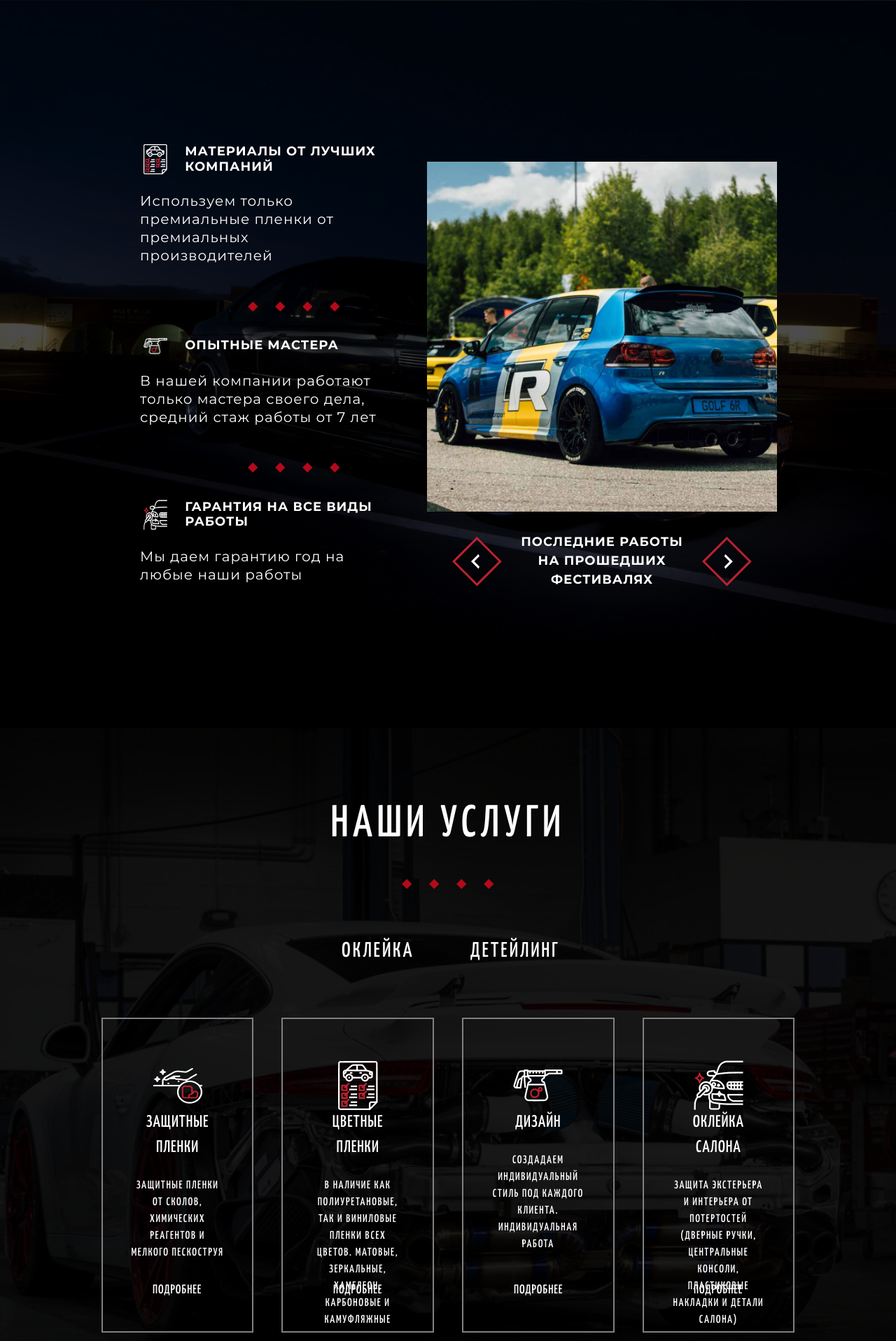
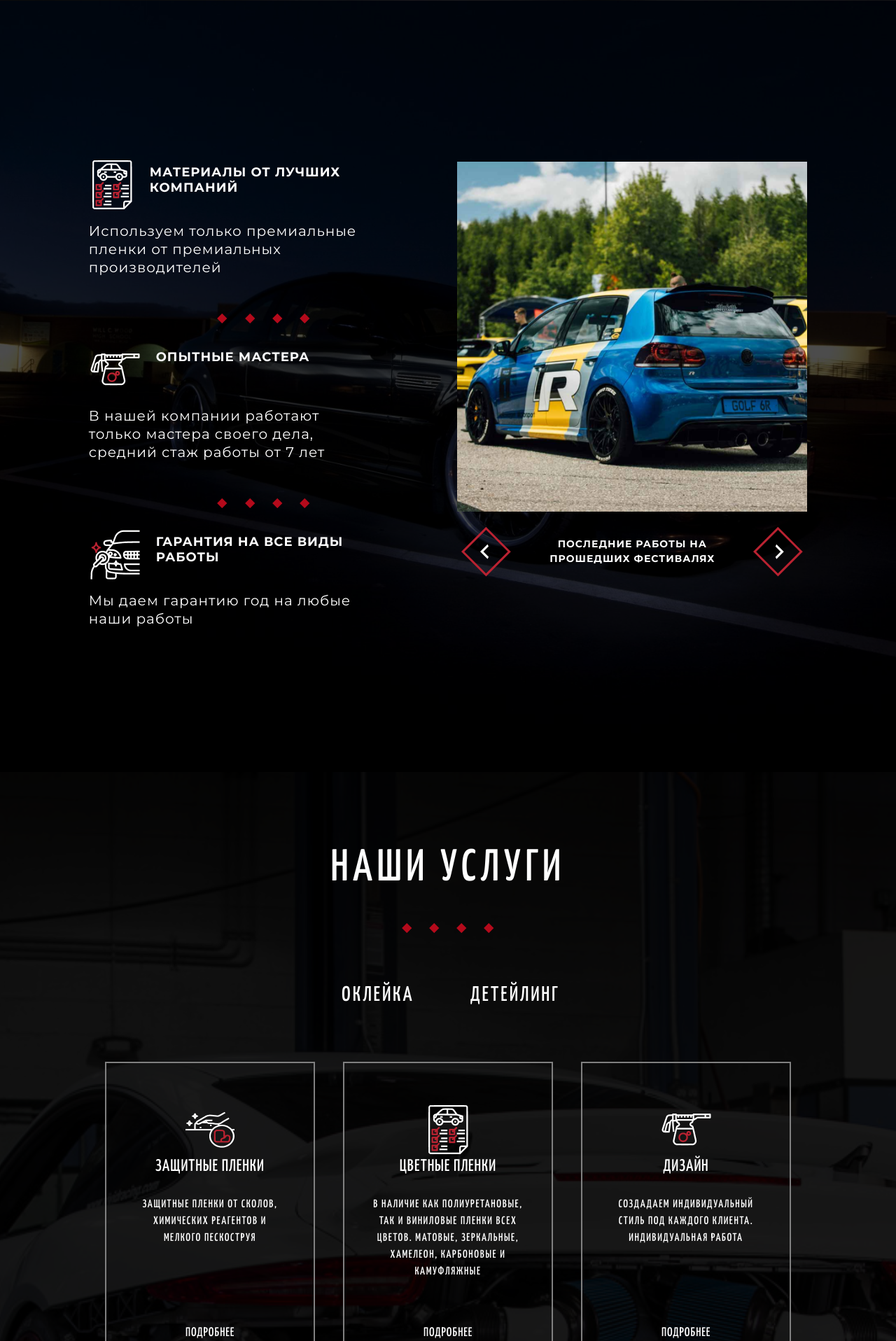
Before and after one commit to oficialzr/MySite, a Flask app: page / in a window 1280 px wide. Shown: the part 2003-3919 px from the top of the page at 70% size. Run offline with Flask 2, Linux system fonts and the light colour scheme.

Commit message:
Optimize button's work / Adaptive size for pages / About page new buttons

```diff
--- a/static/css/styles.css
+++ b/static/css/styles.css
@@ -85,6 +85,10 @@
 
 .no-point {
     pointer-events: none;
+}
+
+.wrapped {
+    flex-wrap: wrap;
 }
 
 /* PAGE 1 */
@@ -307,16 +311,17 @@
 
 .page-3-un {
     display: flex;
-    margin: 0px 200px;
+    justify-content: space-evenly;
+    margin: 0px 100px;
+    flex-wrap: wrap;
 }
 
 .page-un {
-    width: 50%;
-    margin-top: -30px ;
+    width: 500px
 }
 
 .page-un-r {
-    width: 50%;
+    width: 500px;
     display: flex;
     flex-direction: column;
     align-items: center;
@@ -327,9 +332,13 @@
 }
 
 .iconic {
-    width: 9%;
+    width: 15%;
+    height: 56px;
     margin: 5px;
-    background-color: #1D1C1C;
+    background: none;
+    display: flex;
+    justify-content: center;
+    align-items: center;
 }
 
 .un-golf {
@@ -428,7 +437,7 @@
 .golf-str {
     pointer-events: none;
     margin: 10px;
-    font-size: 18px;
+    font-size: 14px;
     text-align: center;
     font-weight: 600;
     color: white;
@@ -550,7 +559,7 @@
 
 .card-4 {
     border: 2px grey solid;
-    width: 17%;
+    width: 300px;
     margin: 0px 20px;
     height: 450px;
 }
@@ -602,7 +613,7 @@
     animation-name: rev-scale;
     animation-fill-mode: forwards;
     background: linear-gradient(to left, transparent 50%, #B40A1B 50%) right;
-    background-size: 210%;
+    background-size: 200%;
 }
 
 .but-about:hover {
@@ -612,8 +623,8 @@
 
 .but-about > a {
     background-color: none;
-    position: relative;
-    top: 2px;
+    color: white;
+
 }
 
 
--- a/templates/base.html
+++ b/templates/base.html
@@ -5,6 +5,8 @@
     <title>{% block title %}{% endblock %}</title>
     <link rel="stylesheet" href="../static/css/styles.css">
     <!-- <link href="media-queries.css" rel="stylesheet" type="text/css"> -->
+
+    <link rel="icon" type="image/x-icon" href="../static/images/icon/favicon.ico">
 
     <link href="https://cdn.jsdelivr.net/npm/bootstrap@5.3.0-alpha1/dist/css/bootstrap.min.css" rel="stylesheet" integrity="sha384-GLhlTQ8iRABdZLl6O3oVMWSktQOp6b7In1Zl3/Jr59b6EGGoI1aFkw7cmDA6j6gD" crossorigin="anonymous">
     <link rel="preconnect" href="https://fonts.gstatic.com">
--- a/templates/index.html
+++ b/templates/index.html
@@ -86,7 +86,9 @@
                 <div class="page-un _anim-items _anim-no-hide _anim-right">
                     <div class="val-3">
                         <div class="title-3">
-                            <img src="../static/images/ico2.png" class="iconic" style="background: none;">
+                            <div class="iconic">
+                                <img src="../static/images/ico2.png">
+                            </div>
                             <h2 class="golf-l">МАТЕРИАЛЫ ОТ ЛУЧШИХ КОМПАНИЙ</h2>
                         </div>
                         <p class="golf-l-s">Используем только премиальные пленки от премиальных производителей</p>
@@ -99,7 +101,9 @@
                     </div>
                     <div class="val-3">
                         <div class="title-3">
-                            <img src="../static/images/ico1.png" class="iconic" style="background: none;">
+                            <div class="iconic">
+                                <img src="../static/images/ico1.png">
+                            </div>
                             <h2 class="golf-l">ОПЫТНЫЕ МАСТЕРА</h2>
                         </div>
                         <p class="golf-l-s">В нашей компании работают только мастера своего дела, средний стаж работы от 7 лет</p>
@@ -112,7 +116,9 @@
                     </div>
                     <div class="val-3">
                         <div class="title-3">
-                            <img src="../static/images/ico3.png" class="iconic" style="background: none;">
+                            <div class="iconic">
+                                <img src="../static/images/ico3.png">
+                            </div>
                             <h2 class="golf-l">ГАРАНТИЯ НА ВСЕ ВИДЫ РАБОТЫ</h2>
                         </div>
                         <p class="golf-l-s">Мы даем гарантию год на любые наши работы</p>
@@ -156,7 +162,7 @@
                         <button class="main-title but-4 center-content"><a>ДЕТЕЙЛИНГ</a></button>
                     </div>
                 </div>
-                <div class="center-content">
+                <div class="center-content wrapped">
                     <div class="card-4">
                         <div class="text-white card-4-con">
                             <div class="ico-4">
@@ -165,7 +171,7 @@
                             <a class="main-title card-4-title">ЗАЩИТНЫЕ ПЛЕНКИ</a>
                             <br>
                             <a class="main-title card-4-text">ЗАЩИТНЫЕ ПЛЕНКИ ОТ СКОЛОВ, ХИМИЧЕСКИХ РЕАГЕНТОВ И МЕЛКОГО ПЕСКОСТРУЯ</a>
-                            <button class="main-title but-about"><a>ПОДРОБНЕЕ</a></button>
+                            <a class="main-title but-about" href="{{ url_for('services') }}">ПОДРОБНЕЕ</a>
                         </div>
                     </div>
                     <div class="card-4">
@@ -176,7 +182,7 @@
                             <a class="main-title card-4-title">Цветные пленки</a>
                             <br>
                             <a class="main-title card-4-text">В наличие как полиуретановые, так и виниловые пленки всех цветов. матовые, зеркальные, хамелеон, карбоновые и камуфляжные</a>
-                            <button class="main-title but-about"><a>ПОДРОБНЕЕ</a></button>
+                            <a class="main-title but-about" href="{{ url_for('services') }}">ПОДРОБНЕЕ</a>
                         </div>
                     </div>
                     <div class="card-4">
@@ -187,7 +193,7 @@
                             <a class="main-title card-4-title">Дизайн</a>
                             <br>
                             <a class="main-title card-4-text">Создадаем индивидуальный стиль под каждого клиента. индивидуальная работа</a>
-                            <button class="main-title but-about"><a>ПОДРОБНЕЕ</a></button>
+                            <a class="main-title but-about" href="{{ url_for('services') }}">ПОДРОБНЕЕ</a>
                         </div>
                     </div>
                     <div class="card-4">
@@ -198,7 +204,7 @@
                             <a class="main-title card-4-title">Оклейка салона</a>
                             <br>
                             <a class="main-title card-4-text">защита экстерьера и интерьера от потертостей (дверные ручки, центральные консоли, пластиковые накладки и детали салона)</a>
-                            <button class="main-title but-about"><a>ПОДРОБНЕЕ</a></button>
+                            <a class="main-title but-about" href="{{ url_for('services') }}">ПОДРОБНЕЕ</a>
                         </div>
                     </div>
                 </div>
@@ -227,7 +233,9 @@
                 <div class="page-un _anim-items _anim-no-hide _anim-left">
                     <div class="val-3">
                         <div class="title-3">
-                            <img src="../static/images/ico4.png" class="iconic" style="background: none;">
+                            <div class="iconic">
+                                <img src="../static/images/ico4.png">
+                            </div>
                             <h2 class="golf-l">ПОЛИРОЛЬ ВЫСШЕГО КАЧЕСТВА</h2>
                         </div>
                         <p class="golf-l-s">Только высококачественные полироли для Ваших кузовов</p>
@@ -240,7 +248,9 @@
                     </div>
                     <div class="val-3">
                         <div class="title-3">
-                            <img src="../static/images/ico2.png" class="iconic" style="background: none;">
+                            <div class="iconic">
+                                <img src="../static/images/ico2.png">
+                            </div>
                             <h2 class="golf-l">ЧЕТКОЕ ВЫПОЛНЕНИЕ<br>РАБОТЫ ПО ТЗ</h2>
                         </div>
                         <p class="golf-l-s">Мы слышим своих клиентов и работаем только для удовлетворения их потребностей</p>
@@ -253,7 +263,9 @@
                     </div>
                     <div class="val-3">
                         <div class="title-3">
-                            <img src="../static/images/ico1.png" class="iconic" style="background: none;">
+                            <div class="iconic">
+                                <img src="../static/images/ico1.png">
+                            </div>
                             <h2 class="golf-l">У НАС ЛУЧШИЕ МАСТЕРА</h2>
                         </div>
                         <p class="golf-l-s">В нашей команде только профессионалы своего дела</p>
--- a/templates/services.html
+++ b/templates/services.html
@@ -18,6 +18,7 @@
                     <div class="col-serv col-text _anim-items _anim-right _anim-no-hide">
                         <h3 class="text-white">{{ service.title }}</h3>
                         <p class="text-white">{{ service.text }}</p>
+                        <a class="main-title but-service" href="#">Заказать</a>
                     </div>
                 <!-- RIGHT -->
                     <div class="col-serv _anim-items _anim-left _anim-no-hide">
@@ -35,6 +36,7 @@
                     <div class="col-serv col-text _anim-items _anim-left _anim-no-hide">
                         <h3 class="text-white">{{ service.title }}</h3>
                         <p class="text-white">{{ service.text }}</p>
+                        <a class="main-title but-service" href="#">Заказать</a>
                     </div>
             </div>
         {% endif %}
```
Also changed, not shown: other parts of static/css/styles.css (+43 -14 lines), static/images/icon/favicon.ico (added).
